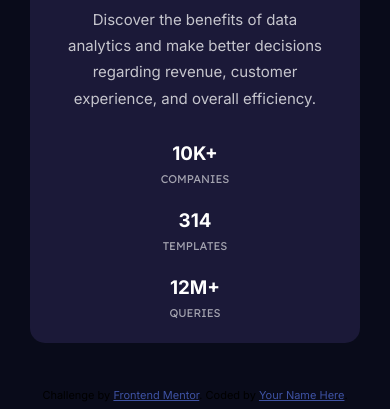
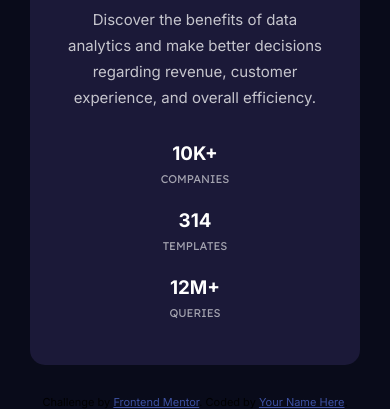
Before and after one commit to aluiggi96/stats-preview-card-component-main, a plain HTML site: page index.html in a window 390 px wide. Shown: the part 456-865 px from the top of the page. Drawn offline with Linux system fonts and the light colour scheme.

Commit message:
Add files via upload

```diff
--- a/style.css
+++ b/style.css
@@ -137,6 +137,7 @@ body{
     .fullViewCard{
         grid-template-columns: 1fr;
         grid-template-rows: auto 2fr;
+        gap: 2rem;
     }
     .topSide{
         order: -1;
@@ -150,8 +151,7 @@ body{
     .bottomSide{
         text-align: center;
         align-content: start;
-        padding-top: 1.5rem;
-        padding-bottom: 1.5rem;
+        padding-bottom: 3rem;
     }
     .description{
         padding: 0;
```
